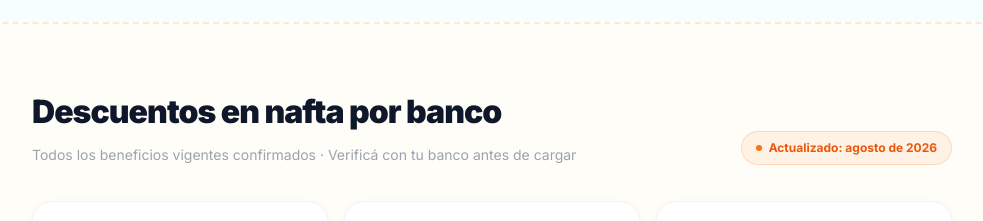
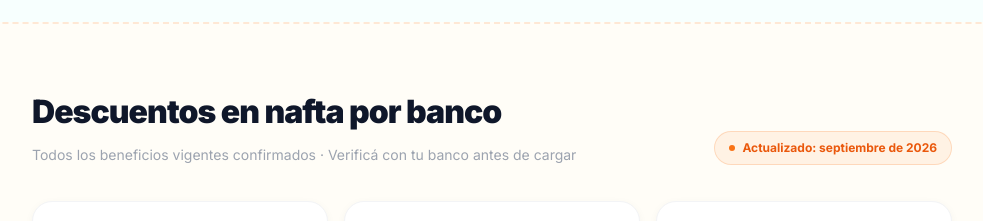
Before and after one commit to agustinmarra/rateargy, a Next.js app: page /nafta in a window 1280 px wide. Shown: the part 3220-3441 px from the top of the page, without its empty margins (148-1131 px from the left). Built offline with nearby package versions, Linux system fonts and the light colour scheme.

Commit message:
sync: datos actualizados desde Google Sheet 07/09/2026

```diff
--- a/components/tarjetas-data.ts
+++ b/components/tarjetas-data.ts
@@ -2,7 +2,7 @@
 // GENERADO AUTOMÁTICAMENTE DESDE GOOGLE SHEETS
 // NO EDITAR MANUALMENTE — usar el Sheet
 // Sheet: https://docs.google.com/spreadsheets/d/1bv7iUYwgrLcKLTA715Z8p1F3RqgMwaQtXKkYLgZXCoY
-// Última sincronización: 31/8/2026, 05:51:57
+// Última sincronización: 7/9/2026, 04:16:20
 // ============================================================
 
 export type CatKey = "super"|"nafta"|"farmacia"|"delivery"|"online"|"servicios"
--- a/data/nafta-data.ts
+++ b/data/nafta-data.ts
@@ -1,10 +1,10 @@
 // ============================================================
 // GENERADO AUTOMÁTICAMENTE DESDE GOOGLE SHEETS
 // NO EDITAR MANUALMENTE — usar el Sheet
-// Última sincronización: 31/8/2026, 05:51:57
+// Última sincronización: 7/9/2026, 04:16:20
 // ============================================================
 
-export const MES_ACTUALIZACION = "agosto de 2026"
+export const MES_ACTUALIZACION = "septiembre de 2026"
 
 export const DESCUENTOS_NAFTA = [
   {
```
